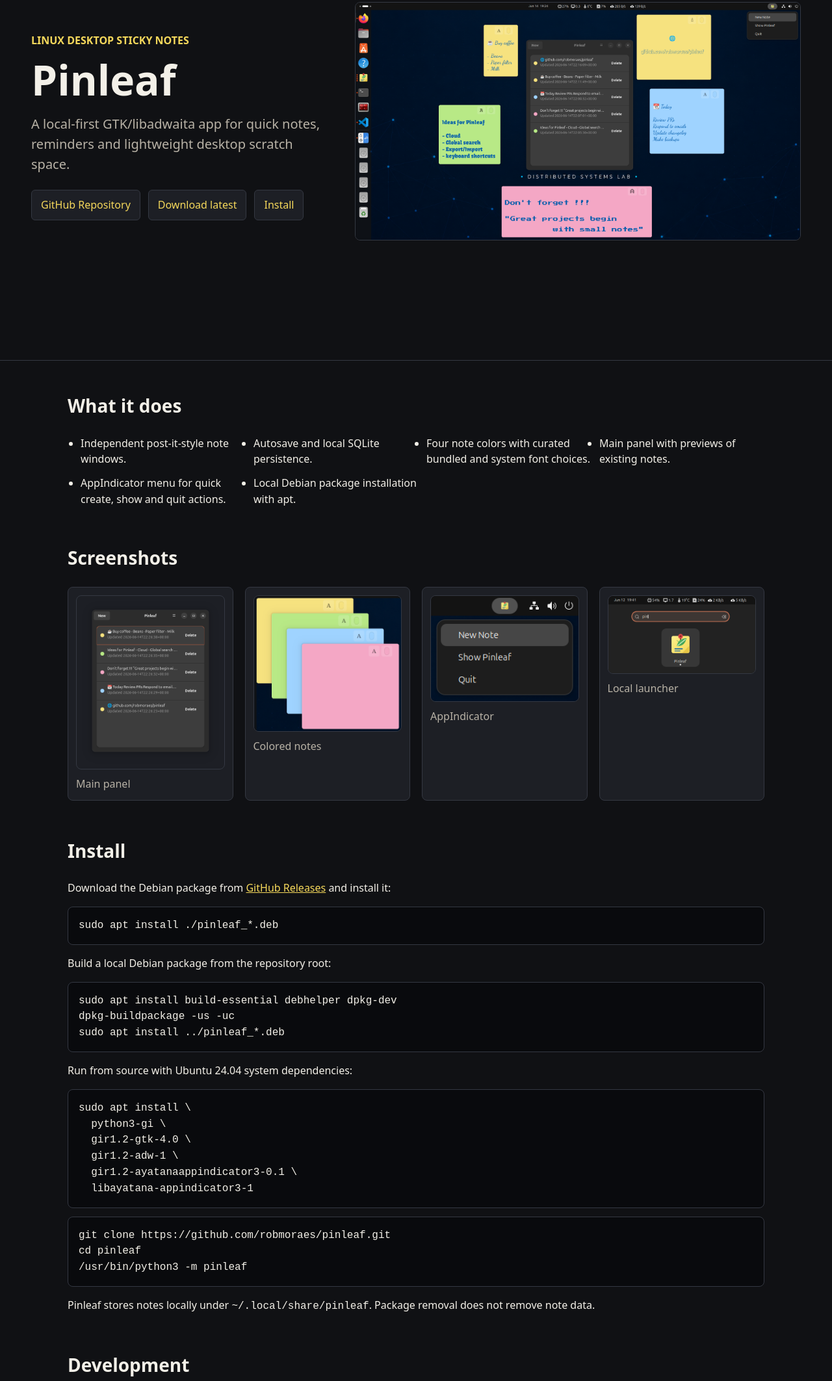
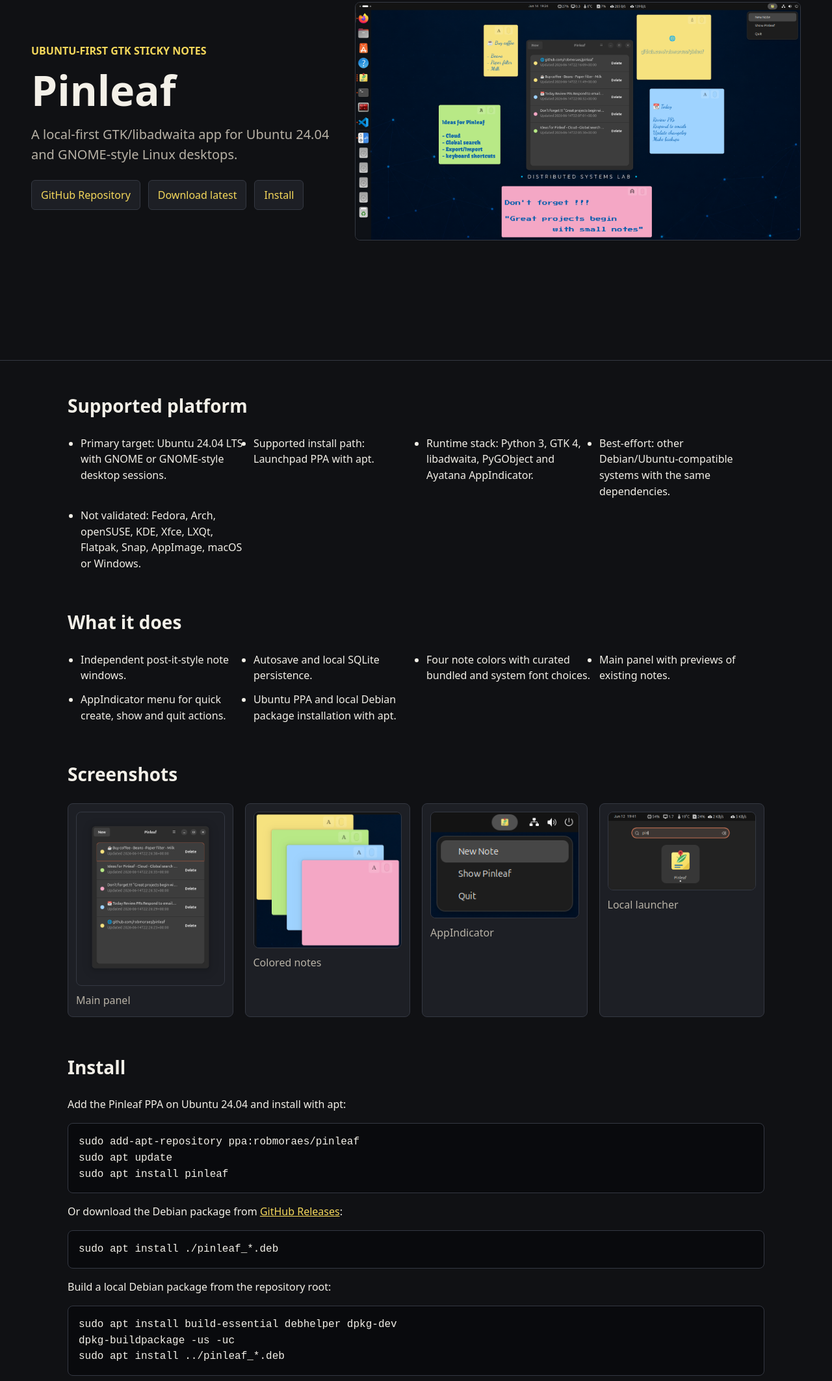
Before and after one commit to robmoraes/pinleaf, a plain HTML site: page docs/site/index.html in a window 1280 px wide. Shown: the part 181-2306 px from the top of the page at 65% size. Drawn offline with Linux system fonts and the light colour scheme.

Commit message:
Publish Pinleaf through Ubuntu PPA

```diff
--- a/docs/site/index.html
+++ b/docs/site/index.html
@@ -4,17 +4,17 @@
     <meta charset="utf-8">
     <meta name="viewport" content="width=device-width, initial-scale=1">
     <title>Pinleaf</title>
-    <meta name="description" content="Pinleaf is a local-first desktop sticky notes app for Linux.">
+    <meta name="description" content="Pinleaf is a local-first desktop sticky notes app for Ubuntu-first, GNOME-style Linux desktops.">
     <link rel="stylesheet" href="styles.css">
   </head>
   <body>
     <header class="hero">
       <div class="hero-copy">
-        <p class="eyebrow">Linux desktop sticky notes</p>
+        <p class="eyebrow">Ubuntu-first GTK sticky notes</p>
         <h1>Pinleaf</h1>
         <p class="lead">
-          A local-first GTK/libadwaita app for quick notes, reminders and
-          lightweight desktop scratch space.
+          A local-first GTK/libadwaita app for Ubuntu 24.04 and GNOME-style
+          Linux desktops.
         </p>
         <div class="actions">
           <a href="https://github.com/robmoraes/pinleaf">GitHub Repository</a>
@@ -27,6 +27,17 @@
 
     <main>
       <section>
+        <h2>Supported platform</h2>
+        <ul class="features">
+          <li>Primary target: Ubuntu 24.04 LTS with GNOME or GNOME-style desktop sessions.</li>
+          <li>Supported install path: Launchpad PPA with apt.</li>
+          <li>Runtime stack: Python 3, GTK 4, libadwaita, PyGObject and Ayatana AppIndicator.</li>
+          <li>Best-effort: other Debian/Ubuntu-compatible systems with the same dependencies.</li>
+          <li>Not validated: Fedora, Arch, openSUSE, KDE, Xfce, LXQt, Flatpak, Snap, AppImage, macOS or Windows.</li>
+        </ul>
+      </section>
+
+      <section>
         <h2>What it does</h2>
         <ul class="features">
           <li>Independent post-it-style note windows.</li>
@@ -34,7 +45,7 @@
           <li>Four note colors with curated bundled and system font choices.</li>
           <li>Main panel with previews of existing notes.</li>
           <li>AppIndicator menu for quick create, show and quit actions.</li>
-          <li>Local Debian package installation with apt.</li>
+          <li>Ubuntu PPA and local Debian package installation with apt.</li>
         </ul>
       </section>
 
@@ -63,9 +74,15 @@
       <section id="install">
         <h2>Install</h2>
         <p>
-          Download the Debian package from
-          <a href="https://github.com/robmoraes/pinleaf/releases/latest">GitHub Releases</a>
-          and install it:
+          Add the Pinleaf PPA on Ubuntu 24.04 and install with apt:
+        </p>
+        <pre><code>sudo add-apt-repository ppa:robmoraes/pinleaf
+sudo apt update
+sudo apt install pinleaf</code></pre>
+
+        <p>
+          Or download the Debian package from
+          <a href="https://github.com/robmoraes/pinleaf/releases/latest">GitHub Releases</a>:
         </p>
         <pre><code>sudo apt install ./pinleaf_*.deb</code></pre>
 
@@ -111,8 +128,8 @@
       <section>
         <h2>Current status</h2>
         <p>
-          Pinleaf is preparing <code>v0.5.0</code> with downloadable Debian
-          package artifacts on GitHub Releases. Known limitations include
+          Pinleaf is preparing <code>v0.6.0</code> with Ubuntu PPA publication
+          and downloadable Debian package artifacts. Known limitations include
           best-effort window positioning and desktop-environment-specific
           AppIndicator behavior.
         </p>
```
Also changed, not shown: 13 other files.
